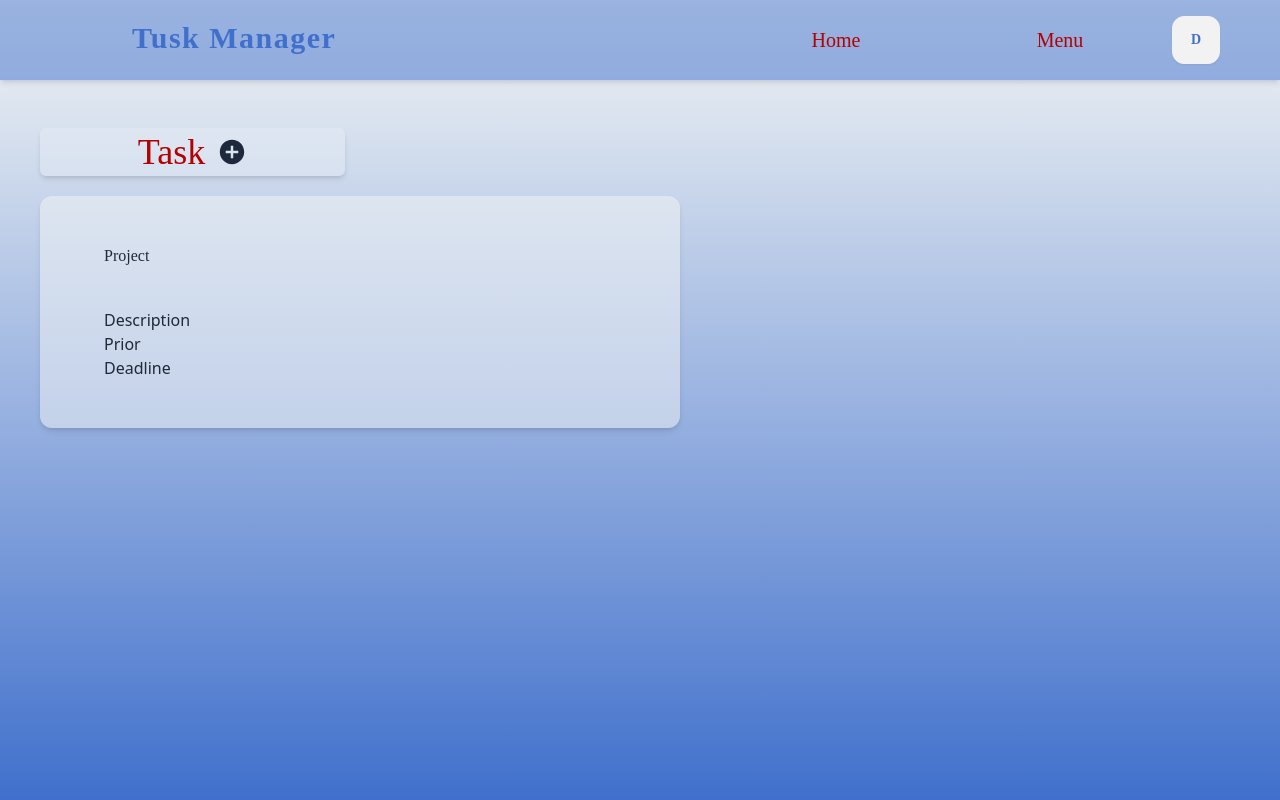
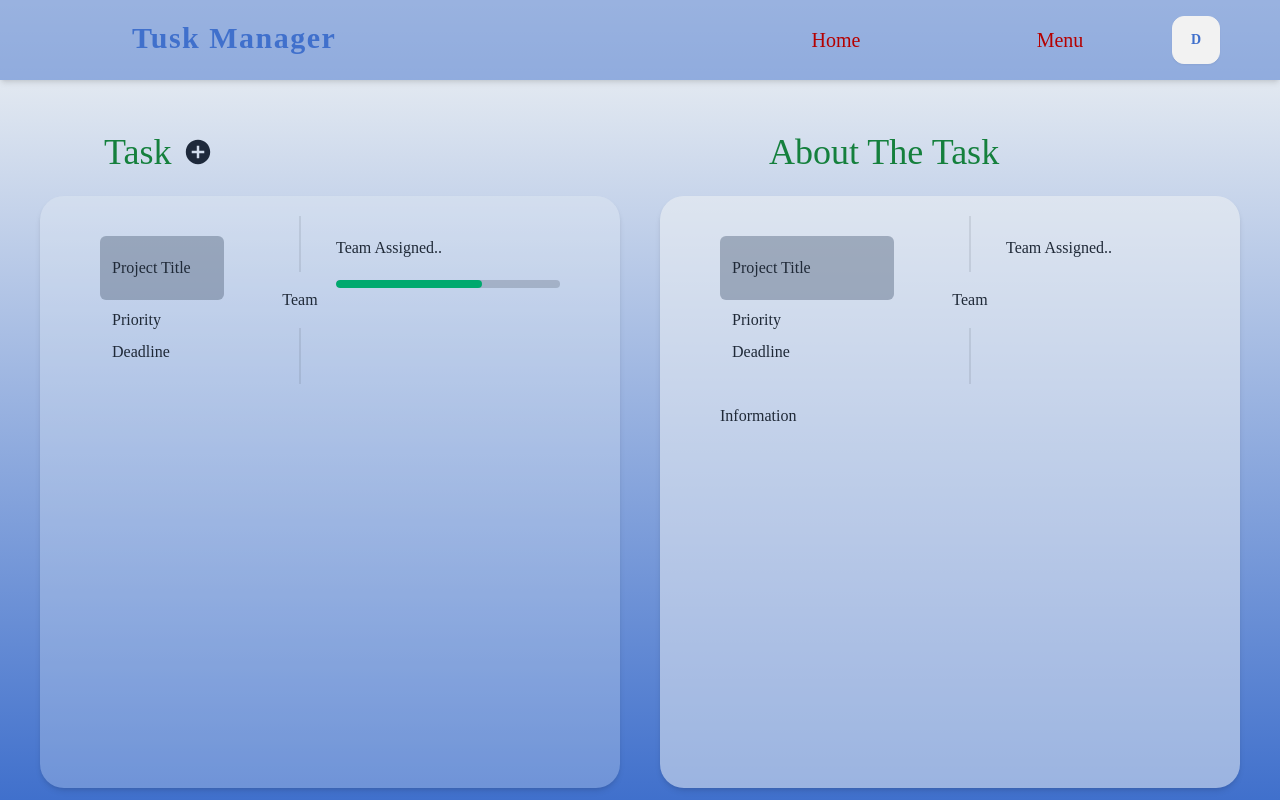
Before and after one commit to Zhimron/TaskManager, a React (Vite) app: page /Addtask in a window 1280 px wide. Built offline with nearby package versions, Linux system fonts and the light colour scheme; sample sign-in values are in the browser's storage; a web font is replaced by a local one.

Commit message:
add information task & progress task

```diff
--- a/src/Userui/Components/UserAddtask.jsx
+++ b/src/Userui/Components/UserAddtask.jsx
@@ -17,20 +17,25 @@ export const UserAddtask = () => {
   }
   return (
     <div className="w-screen h-screen bg-gradient-to-t from-royalblue to-ivory ">
-      <div className=" font-body  text-4xl flex items-center text-crimson justify-between mx-5  pt-32 ml-10">
+      <div className="  text-4xl flex items-center text-green-700  mx-5  pt-32 ml-10">
         <motion.div
-          className="w-3/12 flex items-center justify-center bg-ivory bg-opacity-25 shadow-md p-1 rounded-md"
-          whileTap={{ scale: 0.8 }}
+          className="w-3/12 flex items-center justify-start p-1 pl-16 font-body "
+          whileTap={{ scale: 0.7 }}
           onClick={handleChange}
+          whileHover={{ scale: 0.8 }}
         >
           <Link>Task</Link>{" "}
           <IoMdAddCircle size={30} className="text-slate-800 ml-3" />
         </motion.div>
+        <div className="ml-96 pl-10 flex items-center justify-end p-1 font-text ">
+          <Link>About The Task</Link>{" "}
+        </div>
       </div>
+
       <div className=" w-full mt-5 burger flex ">
         {isShow ? (
-          <div className="flex flex-col ml-10 rounded-xl bg-ivory bg-opacity-25 py-12 items-center w-3/6 shadow-md ">
-            <div className="  w-full flex flex-col px-10 ">
+          <div className="flex flex-col ml-10 rounded-3xl bg-ivory bg-opacity-25 py-12 items-center w-3/6 shadow-md h-[37em] ">
+            <div className="  w-full flex flex-col px-12 ">
               {/* <div className="font-text text-lg flex items-center justify-between mx-5 mt-3 ">
               <span className=" font-bold">Start Date:</span> <DatePicker />
             </div> */}
@@ -39,7 +44,7 @@ export const UserAddtask = () => {
               </div>
             </div>
 
-            <div className="w-full  flex flex-col font-body items-center   ">
+            <div className="w-full flex flex-col font-body items-center   ">
               <InputDefault type="text" placeholder="Project Name" />
               <TextArea />
               <Combobox />
@@ -47,13 +52,49 @@ export const UserAddtask = () => {
             </div>
           </div>
         ) : (
-          <div className="flex flex-col ml-10 rounded-xl bg-ivory bg-opacity-50 py-12 pl-16 w-3/6 shadow-md ">
-            <div className='font-body'>Project</div>
-            <p className='mt-10'>Description</p>
-            <div>Prior</div>
-            <div>Deadline</div>
+          <div className="flex flex-col ml-10 rounded-3xl bg-ivory bg-opacity-25 py-5 px-10 w-3/6 shadow-md h-[37em] overflow-auto">
+            <div className="flex ">
+              <div className="p-5 w-full">
+                <div className="font-body bg-slate-500 rounded-md pl-3 py-5 bg-opacity-50  ">
+                  Project Title
+                </div>
+                <div className="font-body pl-3 mt-2">Priority</div>
+                <div className="font-body pl-3 mt-2">Deadline</div>
+              </div>
+              <div className="divider divider-horizontal font-text pl-10">
+                Team{" "}
+              </div>
+              <div className="p-5 w-full">
+                <div className="font-body">Team Assigned..</div>
+                <progress
+                  className="progress progress-success w-56 mt-5"
+                  value="65"
+                  max="100"
+                ></progress>
+              </div>
+            </div>
           </div>
         )}
+        <div className="flex flex-col mx-10 rounded-3xl bg-ivory bg-opacity-50 py-5 px-10 w-3/6 shadow-md h-[37em]">
+          <div className="flex">
+            <div className="p-5 w-full">
+              <div className="font-body bg-slate-500 rounded-md pl-3 py-5 bg-opacity-50  ">
+                Project Title
+              </div>
+              <div className="font-body pl-3 mt-2">Priority</div>
+              <div className="font-body pl-3 mt-2">Deadline</div>
+            </div>
+            <div className="divider divider-horizontal font-text pl-10">
+              Team{" "}
+            </div>
+            <div className="p-5 w-full">
+              <div className="font-body">Team Assigned..</div>
+            </div>
+          </div>
+          <div className="p-5 w-full">
+            <div className="font-text">Information</div>
+          </div>
+        </div>
       </div>
     </div>
   );
--- a/src/assets/Components/Combobox.jsx
+++ b/src/assets/Components/Combobox.jsx
@@ -15,7 +15,11 @@ export const Combobox = () => {
         value={selectedColor}
         onChange={handleChange}
       >
-        <option disabled value="" className="bg-slate-300 text-serenity">
+        <option
+
+          value="Type of Task"
+          className="bg-slate-300 text-serenity"
+        >
           Type of Task
         </option>
         <option className="bg-ivory text-black" value="bg-green-400">
--- a/src/assets/Components/TextArea.jsx
+++ b/src/assets/Components/TextArea.jsx
@@ -2,9 +2,9 @@ import React from 'react'
 
 export const TextArea = () => {
   return (
-    <div className=" mt-3 w-5/6">
+    <div className=" mt-3 w-5/6  h-52 overflow-hidden ">
       <textarea
-        className="textarea textarea-bordered  w-full  font-text  "
+        className="textarea textarea-bordered text-sm h-full w-full font-text overflow-auto "
         placeholder="Description Of Task"
       ></textarea>
     </div>
```
